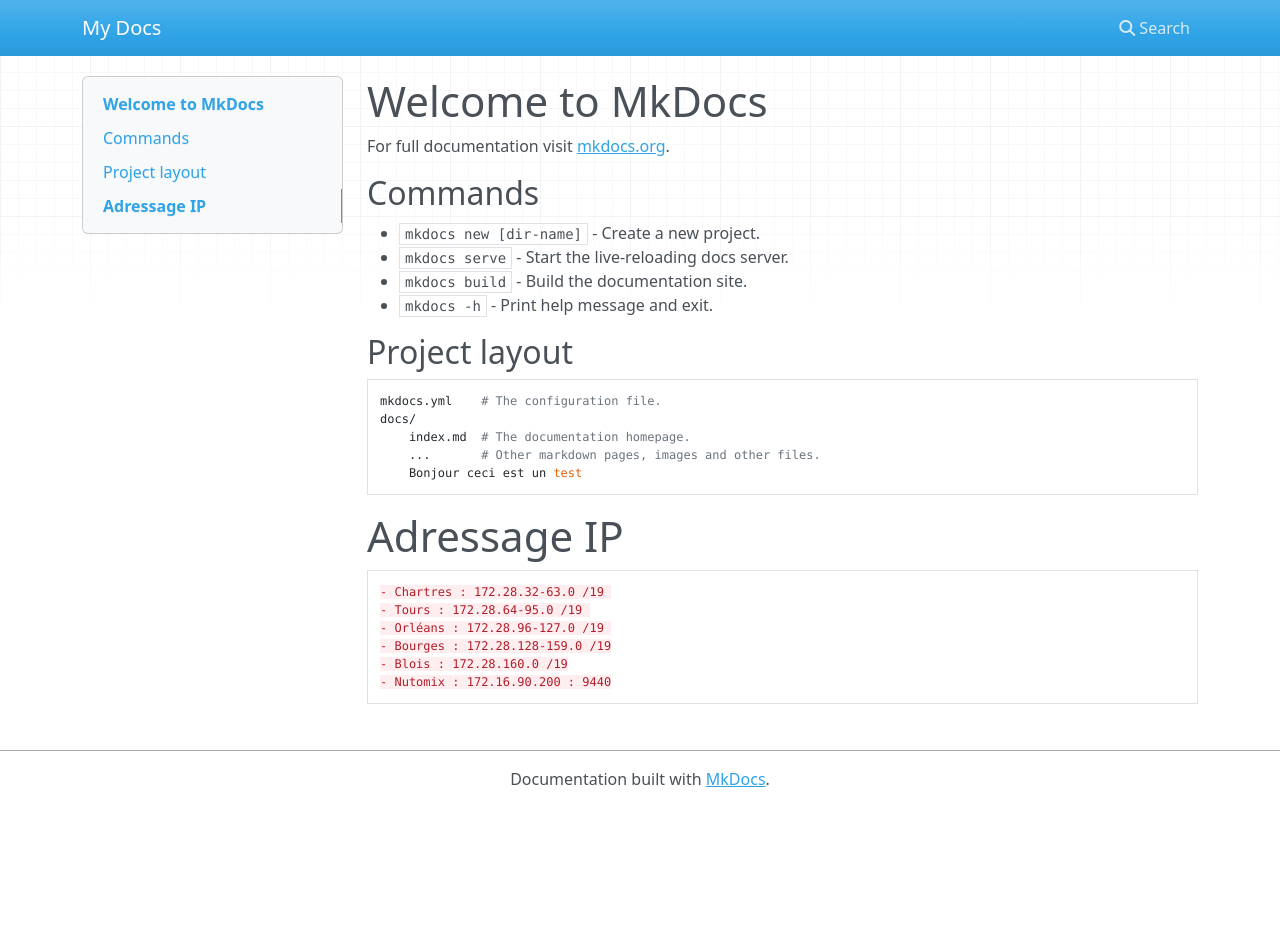
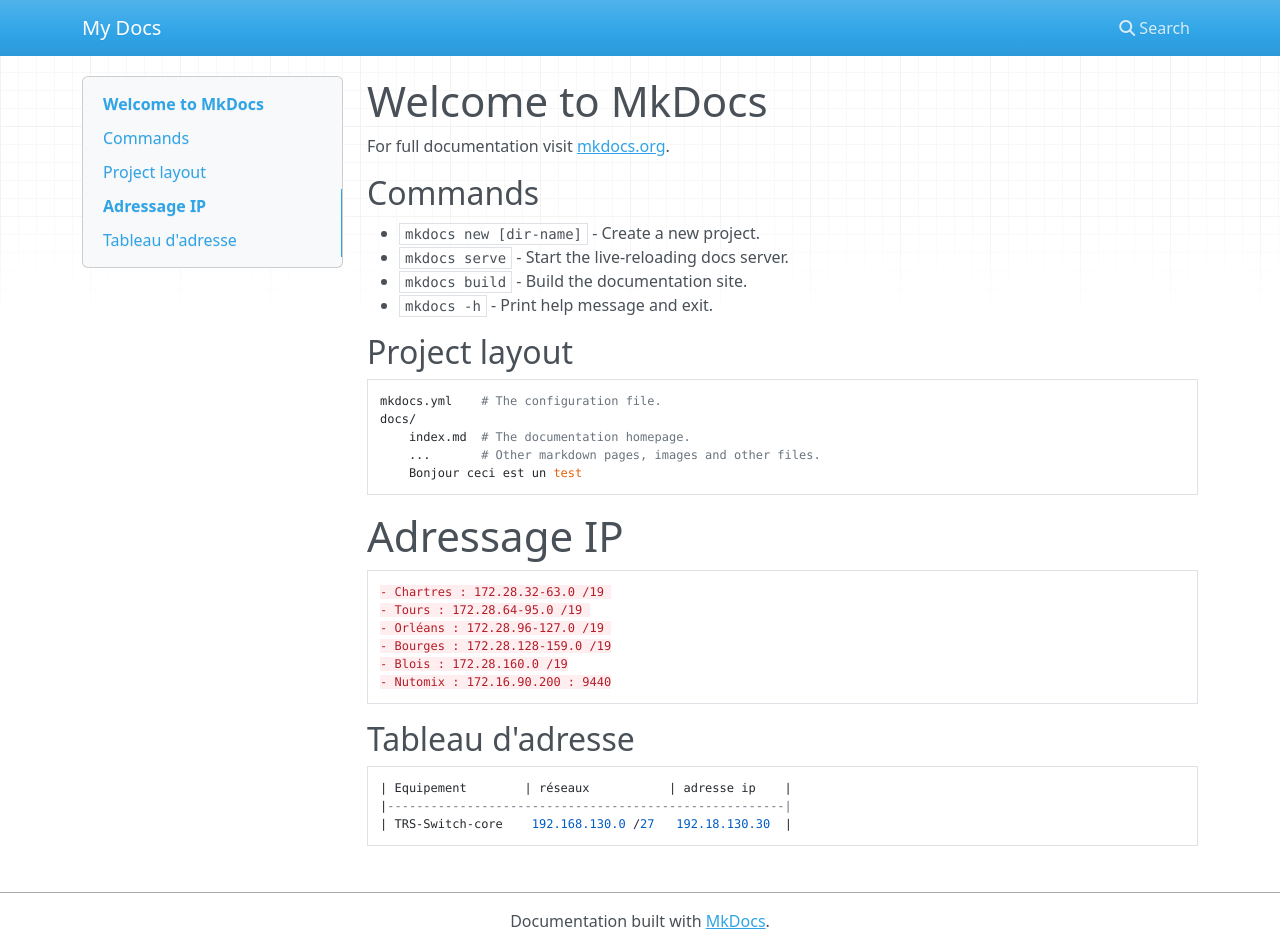
Before and after one commit to Julesgris/Anne-2025-2026, an MkDocs documentation site: the page built from docs/index.md, in a window 1280 px wide and 949 px high. Built offline with MkDocs 1.6.1, drawn with Linux system fonts in a browser that asks for light colours; nearby versions of some CDN libraries.

Commit message:
change index

```diff
--- a/docs/index.md
+++ b/docs/index.md
@@ -23,3 +23,8 @@
     - Bourges : 172.28.128-159.0 /19
     - Blois : 172.28.160.0 /19
     - Nutomix : 172.16.90.200 : 9440
+
+## Tableau d'adresse
+    | Equipement        | réseaux           | adresse ip    |
+    |-------------------------------------------------------|
+    | TRS-Switch-core    192.168.130.0 /27   192.18.130.30  |
```
